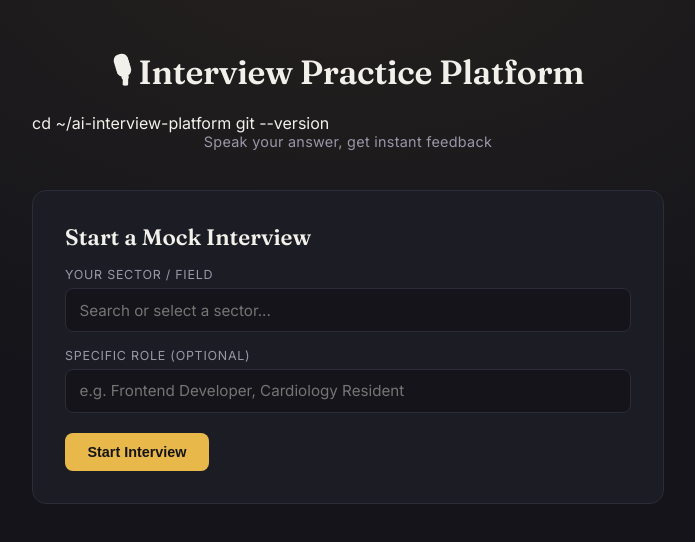
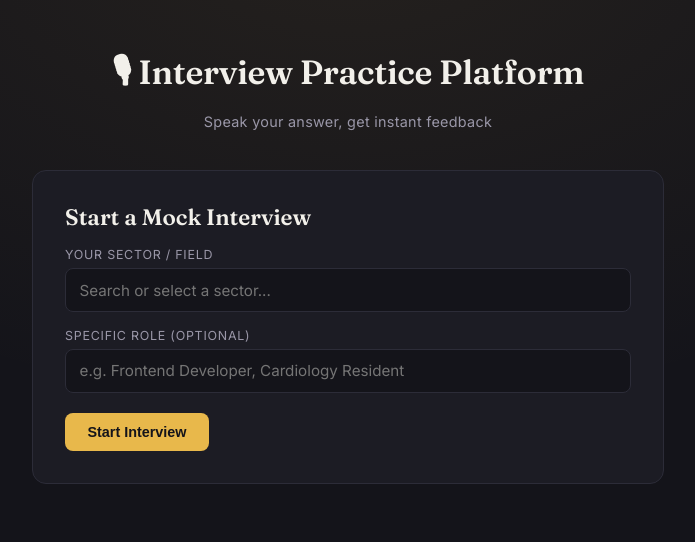
Before and after one commit to ikhtiaruddinriyad-ctrl/interview-practice-platform, a React (Vite) app in the folder frontend/: page / in a window 1280 px wide. Shown: the top 542 px of the page, without its empty margins (292-987 px from the left). Built offline with nearby package versions, Linux system fonts and the light colour scheme.

Commit message:
Fix broken tagline text

```diff
--- a/frontend/src/App.jsx
+++ b/frontend/src/App.jsx
@@ -22,9 +22,9 @@ function App() {
 
   return (
     <div className="container">
-      <h1>🎙 Interview Practice Platform</h1>cd ~/ai-interview-platform
-             git --version
+      <h1>🎙 Interview Practice Platform</h1>
       <p className="tagline">Speak your answer, get instant feedback</p>
+
       {!questions && <SetupForm onQuestionsReady={handleQuestionsReady} />}
 
       {questions && !collectedAnswers && (
```
